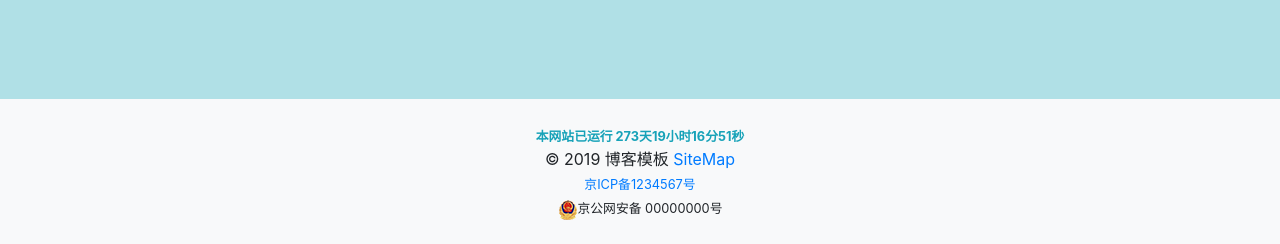
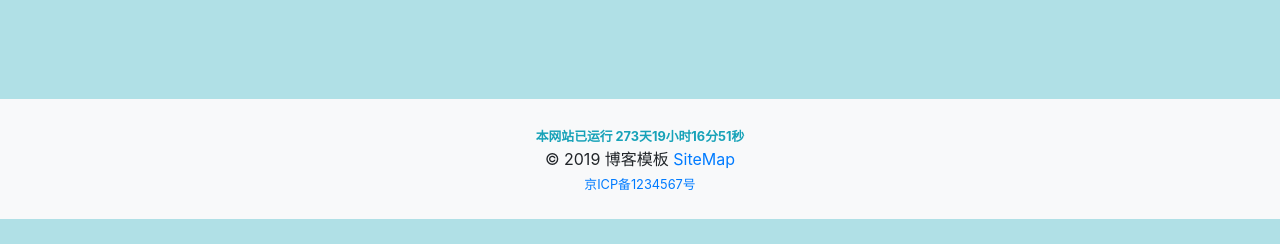
Before and after one commit to DreamerLS1994/django-blog, a Django app: page /accounts/login/?next=/comment/notification/all/ in a window 1280 px wide. Shown: the part 988-1232 px from the top of the page. After the commit the page ends 1207 px from the top, so only its background shows below. Run offline with Django 3.2, Linux system fonts and the light colour scheme; parts of the project's set-up code (start-up, migrations or seed data) failed here and were passed over; some libraries are stand-ins or nearby versions.

Commit message:
Update footer.html

```diff
--- a/mysite/apps/mainapp/templates/mainapp/parts/footer.html
+++ b/mysite/apps/mainapp/templates/mainapp/parts/footer.html
@@ -9,7 +9,6 @@
             <a target="_blank" href="/sitemap.xml">SiteMap</a><br>
            <small>
              <a target="_blank" href="http://beian.miit.gov.cn/">京ICP备1234567号</a><br>
-       <img src="/static/mainapp/img/BA1.png" />京公网安备 00000000号
            </small>
      </div>
   </footer>
```
